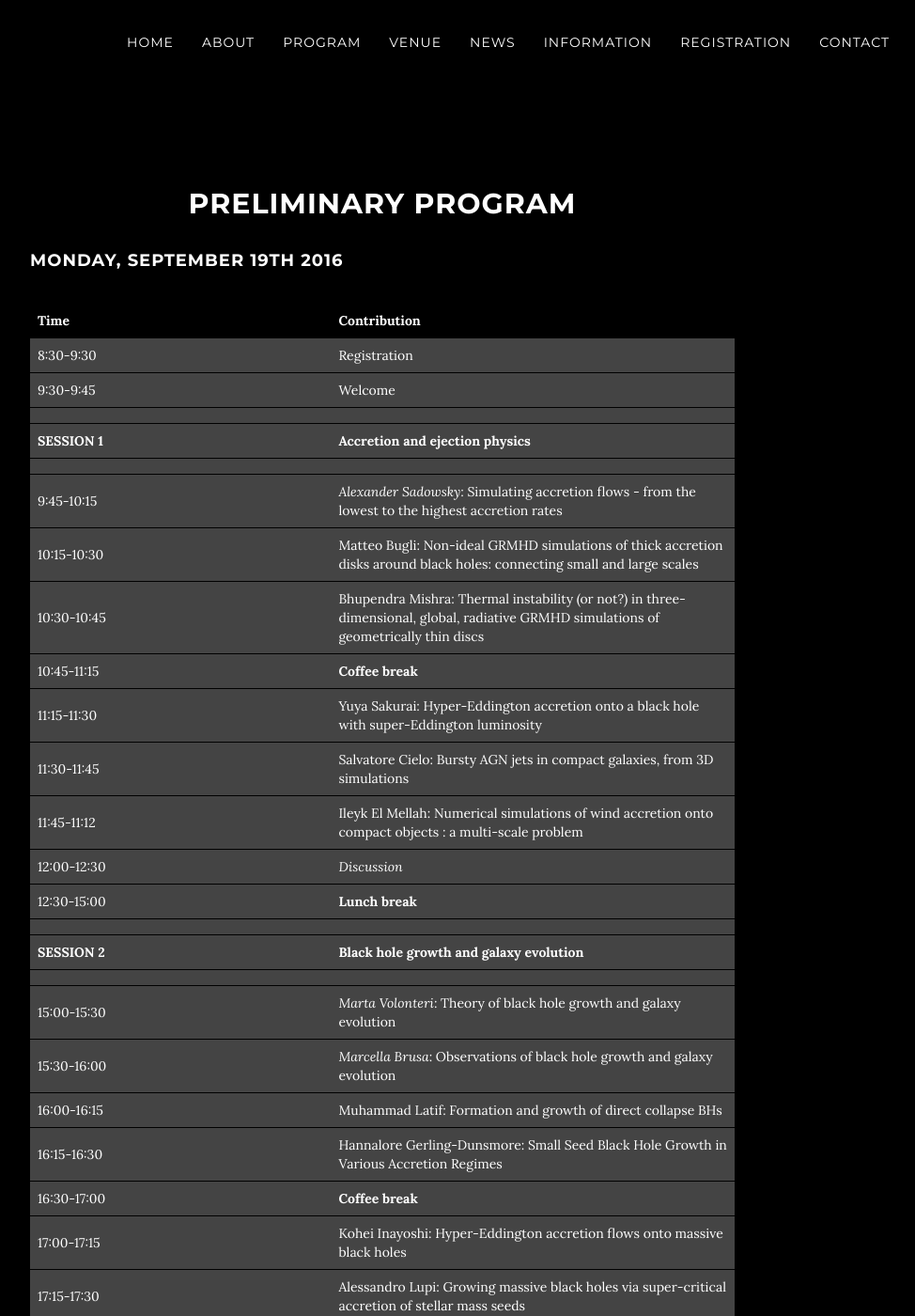
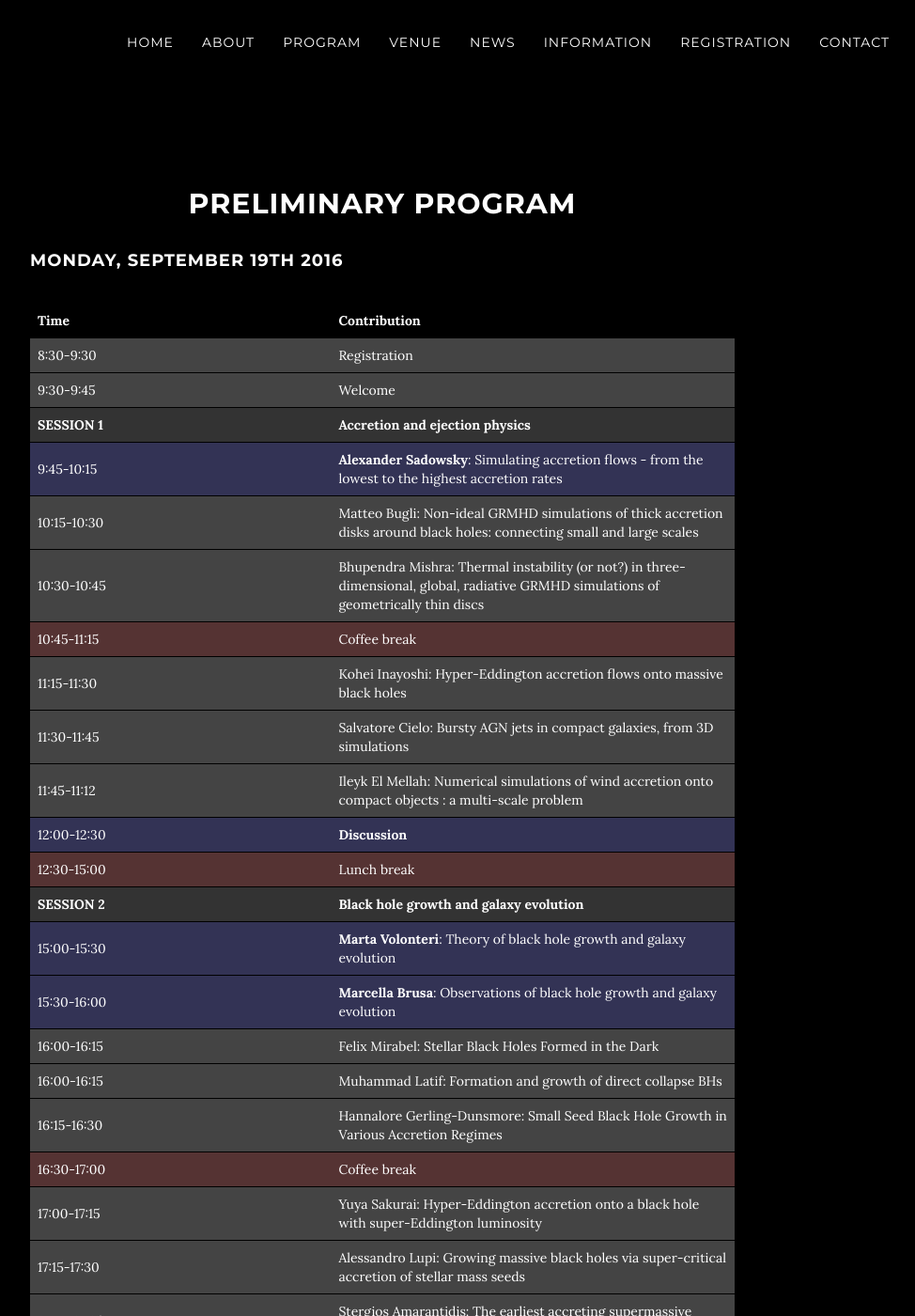
Before and after one commit to breakingthelimits/supereddington2016, a Jekyll site: the page built from program/index.html, in a window 1280 px wide and 1400 px high. Shown: the whole window at 94% size, without its empty margins (248-1222 px from the left). Built offline with Jekyll 4.4.1, drawn with Linux system fonts in a browser that asks for light colours; some of the changed text lies outside the part shown.

Commit message:
Change formatting of table

```diff
--- a/program/index.html
+++ b/program/index.html
@@ -18,107 +18,96 @@ Monday, September 19th 2016
 </tr>
 </thead>
 <tbody>
-<tr class="odd">
+<tr >
 <td align="left">8:30-9:30</td>
 <td align="left">Registration</td>
 </tr>
-<tr class="odd">
+<tr >
 <td align="left">9:30-9:45</td>
 <td align="left">Welcome</td>
 </tr>
-<tr class="even">
-<td align="left"></td>
-<td align="left"></td>
-</tr>
-<tr class="odd">
+<tr  style="background-color: #333333">
 <td align="left"><strong>SESSION 1</strong></td>
 <td align="left"><strong>Accretion and ejection physics </strong></td>
 </tr>
-<tr class="even">
-<td align="left"></td>
-<td align="left"></td>
+<tr style="background-color: #333355">
+<td align="left">9:45-10:15</td>
+<td align="left"><strong>Alexander Sadowsky</strong>: Simulating accretion flows - from the lowest to the highest accretion rates</td>
 </tr>
-<tr class="odd">
-<td align="left">9:45-10:15</td>
-<td align="left"><em>Alexander Sadowsky</em>: Simulating accretion flows - from the lowest to the highest accretion rates</td>
-</tr>
-<tr class="even">
+<tr >
 <td align="left">10:15-10:30</td>
 <td align="left">Matteo Bugli: Non-ideal GRMHD simulations of thick accretion disks around black holes: connecting small and large scales</td>
 </tr>
-<tr class="odd">
+<tr >
 <td align="left">10:30-10:45</td>
 <td align="left">Bhupendra Mishra: Thermal instability (or not?) in three-dimensional, global, radiative GRMHD simulations of geometrically thin discs</td>
 </tr>
-<tr class="even">
+<tr style="background-color: #553333">
 <td align="left">10:45-11:15</td>
-<td align="left"><strong>Coffee break</strong></td>
+<td align="left">Coffee break</td>
 </tr>
-<tr class="odd">
+<tr >
 <td align="left">11:15-11:30</td>
-<td align="left">Yuya Sakurai: Hyper-Eddington accretion onto a black hole with super-Eddington luminosity</td>
+<td align="left">Kohei Inayoshi: Hyper-Eddington accretion flows onto massive black holes
+</td>
 </tr>
-<tr class="even">
+<tr >
 <td align="left">11:30-11:45</td>
 <td align="left">Salvatore Cielo: Bursty AGN jets in compact galaxies, from 3D simulations</td>
 </tr>
-<tr class="odd">
+<tr >
 <td align="left">11:45-11:12</td>
 <td align="left">Ileyk El Mellah: Numerical simulations of wind accretion onto compact objects : a multi-scale problem</td>
 </tr>
-<tr class="even">
+<tr style="background-color: #333355">
 <td align="left">12:00-12:30</td>
-<td align="left"><em>Discussion</em></td>
+<td align="left"><strong>Discussion</strong></td>
 </tr>
-<tr class="odd">
+<tr style="background-color: #553333">
 <td align="left">12:30-15:00</td>
-<td align="left"><strong>Lunch break</strong></td>
+<td align="left">Lunch break</td>
 </tr>
-<tr class="even">
-<td align="left"></td>
-<td align="left"></td>
-</tr>
-<tr class="odd">
+<tr  style="background-color: #333333">
 <td align="left"><strong>SESSION 2</strong></td>
 <td align="left"><strong>Black hole growth and galaxy evolution</strong></td>
 </tr>
-<tr class="even">
-<td align="left"></td>
-<td align="left"></td>
+<tr style="background-color: #333355">
+<td align="left">15:00-15:30</td>
+<td align="left"><strong>Marta Volonteri</strong>: Theory of black hole growth and galaxy evolution</td>
 </tr>
-<tr class="odd">
-<td align="left">15:00-15:30</td>
-<td align="left"><em>Marta Volonteri</em>: Theory of black hole growth and galaxy evolution</td>
+<tr style="background-color: #333355">
+<td align="left">15:30-16:00</td>
+<td align="left"><strong>Marcella Brusa</strong>: Observations of black hole growth and galaxy evolution</td>
 </tr>
-<tr class="even">
-<td align="left">15:30-16:00</td>
-<td align="left"><em>Marcella Brusa</em>: Observations of black hole growth and galaxy evolution</td>
+<tr >
+<td align="left">16:00-16:15</td>
+<td align="left">Felix Mirabel: Stellar Black Holes Formed in the Dark</td>
 </tr>
-<tr class="odd">
+<tr >
 <td align="left">16:00-16:15</td>
 <td align="left">Muhammad Latif: Formation and growth of direct collapse BHs</td>
 </tr>
-<tr class="even">
+<tr >
 <td align="left">16:15-16:30</td>
 <td align="left">Hannalore Gerling-Dunsmore: Small Seed Black Hole Growth in Various Accretion Regimes</td>
 </tr>
-<tr class="odd">
+<tr style="background-color: #553333">
 <td align="left">16:30-17:00</td>
-<td align="left"><strong>Coffee break</strong></td>
+<td align="left">Coffee break</td>
 </tr>
-<tr class="even">
+<tr >
 <td align="left">17:00-17:15</td>
-<td align="left">Kohei Inayoshi: Hyper-Eddington accretion flows onto massive black holes</td>
+<td align="left">Yuya Sakurai: Hyper-Eddington accretion onto a black hole with super-Eddington luminosity</td>
 </tr>
-<tr class="odd">
+<tr >
 <td align="left">17:15-17:30</td>
 <td align="left">Alessandro Lupi: Growing massive black holes via super-critical accretion of stellar mass seeds</td>
 </tr>
-<tr class="even">
+<tr >
 <td align="left">17:30-17:45</td>
 <td align="left">Stergios Amarantidis: The earliest accreting supermassive black holes : indications from models for future observations</td>
 </tr>
-<tr class="odd">
+<tr >
 <td align="left">17:45-18:00</td>
 <td align="left">Laura Blecha: Uncovering the Signatures of Obscured AGN in Mergers</td>
 </tr>
@@ -140,105 +129,97 @@ Tuesday, September 20th 2016
 </tr>
 </thead>
 <tbody>
-<tr class="odd">
+<tr >
 <td align="left">9:30-9:45</td>
 <td align="left">Andrea Negri: AGN feeding and feedback in numerical simulations</td>
 </tr>
-<tr class="even">
+<tr >
 <td align="left">9:45-10:00</td>
 <td align="left">Giorgio Lanzuisi:Super Eddington accretion in PG1247+267</td>
 </tr>
-<tr class="odd">
+<tr >
 <td align="left">10:00-10:15</td>
 <td align="left">Benny Trakhtenbrot: New Constraints on the Radiative Efficiencies of the Highest-Redshift Quasars</td>
 </tr>
-<tr class="even">
+<tr style="background-color: #333355">
 <td align="left">10:15-10:45</td>
-<td align="left"><em>Discussion</em></td>
+<td align="left"><strong>Discussion</strong></td>
 </tr>
-<tr class="odd">
+<tr style="background-color: #553333">
 <td align="left">10:45-11:15</td>
-<td align="left"><strong>Coffee break</strong></td>
+<td align="left">Coffee break</td>
 </tr>
-<tr class="even">
-<td align="left"></td>
-<td align="left"></td>
-</tr>
-<tr class="odd">
+<tr  style="background-color: #333333">
 <td align="left"><strong>SESSION 3</strong></td>
 <td align="left"><strong>Active Galactic Nuclei and quasars</strong></td>
 </tr>
-<tr class="even">
-<td align="left"></td>
-<td align="left"></td>
+<tr style="background-color: #333355">
+<td align="left">11:15-11:45</td>
+<td align="left"><strong>Chris Reynolds</strong></td>
 </tr>
-<tr class="odd">
-<td align="left">11:15-11:45</td>
-<td align="left"><em>Chris Reynolds</em></td>
-</tr>
-<tr class="even">
+<tr >
 <td align="left">11:45-12:00</td>
 <td align="left">- Francesco Tombesi: Evidence for a super-Eddington wind in the ultraluminous infrared galaxy IRAS F11119+3257?</td>
 </tr>
-<tr class="odd">
+<tr >
 <td align="left">12:00-12:15</td>
 <td align="left">James Reeves: Broad Soft X-ray Absorption Lines from the Quasar Wind in PDS 456.</td>
 </tr>
-<tr class="even">
+<tr >
 <td align="left">12:15-12:30</td>
 <td align="left">Valentina Braito: Revealing the nature of AGN winds; from the fast to the slow components</td>
 </tr>
-<tr class="odd">
+<tr style="background-color: #553333">
 <td align="left">12:30-15:00</td>
-<td align="left"><em>Lunch break</em></td>
+<td align="left">Lunch break</td>
 </tr>
-<tr class="even">
+<tr >
 <td align="left">15:00-15:15</td>
 <td align="left">Kouichi Hagino: Ultra-fast disk wind from a high accretion rate black hole 1H 0707-495</td>
 </tr>
-<tr class="odd">
+<tr >
 <td align="left">15:15-15:30</td>
 <td align="left">Francesca Panessa: AGN from low to high Eddington ratios: the X-ray and radio perspective</td>
 </tr>
-<tr class="even">
+<tr >
 <td align="left">15:30-15:45</td>
 <td align="left">Martin Ward: New evidence that some of the gamma-ray detected Narrow Line Seyfert 1s are Super Eddingtion Sources</td>
 </tr>
-<tr class="odd">
+<tr >
 <td align="left">15:45-16:00</td>
 <td align="left">Manuela Bischetti: Revealing the heaviest, highly-accreting SMBHs at the heart of hyper-luminous quasars</td>
 </tr>
-<tr class="even">
+<tr >
 <td align="left">16:00-16:15</td>
 <td align="left">Mary Loli Martínez-Aldama: Exploring the spectral properties of highly accreting quasars at high redshift</td>
 </tr>
-<tr class="odd">
+<tr >
 <td align="left">16:15-16:30</td>
 <td align="left">Ken Ebisawa: Origin of spectral variations of Seyfert 1 galaxies</td>
 </tr>
-<tr class="even">
+<tr style="background-color: #553333">
 <td align="left">16:30-17:00</td>
-<td align="left"><strong>Coffee break</strong></td>
+<td align="left">Coffee break</td>
 </tr>
-<tr class="odd">
+<tr >
 <td align="left">17:00-17:15</td>
 <td align="left">Misaki Mizumoto: Characteristic X-ray spectral variations in the iron L-band of IRAS 13224-3089, 1H 0707-495 and NGC 4051</td>
 </tr>
-<tr class="even">
+<tr >
 <td align="left">17:15-17:30</td>
 <td align="left">Tracey Jane Turner: Measuring Light Echos in NGC 4051</td>
 </tr>
-<tr class="odd">
+<tr >
 <td align="left">17:30-17:45</td>
 <td align="left">Emanuele Nardini: Discovery of transient iron fluorescence in the bare Seyfert Ark 120</td>
 </tr>
-<tr class="even">
+<tr >
 <td align="left">17:45-18:00</td>
 <td align="left">Yoshiyuki Inoue: Discovery of the millimeter excess in a nearby Seyfert nucleus: Toward unveiling the magnetic field in the vicinity of a supermassive black hole</td>
 </tr>
-<tr class="odd">
+<tr style="background-color: #333355">
 <td align="left">18:00-18:30</td>
-<td align="left"><em>Discussion</em> - Andrew King</td>
+<td align="left"><strong>Discussion</strong> - Andrew King</td>
 </tr>
 </tbody>
 </table>
@@ -258,59 +239,59 @@ Wednesday, September 21st 2016
 </tr>
 </thead>
 <tbody>
-<tr class="odd">
+<tr  style="background-color: #333333">
 <td align="left"><strong>SESSION 5(1)</strong></td>
 <td align="left"><strong>Ultraluminous X-ray sources</strong></td>
 </tr>
-<tr class="even">
+<tr style="background-color: #333355">
 <td align="left">9:30-10:00</td>
-<td align="left"><em>Mar Mezcua</em>: Multiwavelength observations of ULXs</td>
+<td align="left"><strong>Mar Mezcua</strong>: Multiwavelength observations of ULXs</td>
 </tr>
-<tr class="odd">
+<tr >
 <td align="left">10:00-10:15</td>
 <td align="left">Luca Zampieri: Multiwavelength variability and super-Eddington accretion in Ultraluminous X-ray sources</td>
 </tr>
-<tr class="even">
+<tr >
 <td align="left">10:15-10:30</td>
 <td align="left">Marianne Heida: NIR spectroscopy of ULXs</td>
 </tr>
-<tr class="odd">
+<tr >
 <td align="left">10:30-10:45</td>
 <td align="left">Kristhell López: Near Infrared Counterparts of ULXs</td>
 </tr>
-<tr class="even">
+<tr >
 <td align="left">10:45-11:00</td>
 <td align="left">Hannah Earnshaw: Soft ULXs at the Eddington Threshold</td>
 </tr>
-<tr class="odd">
+<tr style="background-color: #553333">
 <td align="left">11:00-11:30</td>
-<td align="left"><strong>Coffee break</strong></td>
+<td align="left">Coffee break</td>
 </tr>
-<tr class="even">
+<tr  style="background-color: #333333">
 <td align="left"><strong>SESSION 7</strong></td>
 <td align="left"><strong>New and future observatories</strong></td>
 </tr>
-<tr class="odd">
+<tr style="background-color: #333355">
 <td align="left">11:30-12:00</td>
-<td align="left">Didier Barret: Athena</td>
+<td align="left"><strong>Didier Barret</strong>: Athena</td>
 </tr>
-<tr class="even">
+<tr style="background-color: #333355">
 <td align="left">12:00-12:30</td>
-<td align="left">Nicolo’ D’Amico: SRT and INAF missions</td>
+<td align="left"><strong>Nicolo’ D’Amico</strong>: SRT and INAF missions</td>
 </tr>
-<tr class="odd">
+<tr style="background-color: #333355">
 <td align="left">12:30-13:00</td>
-<td align="left"><em>Discussion</em></td>
+<td align="left"><strong>Discussion</strong></td>
 </tr>
-<tr class="even">
+<tr style="background-color: #553333">
 <td align="left">13:00-14:00</td>
-<td align="left"><em>Lunch break</em></td>
+<td align="left">Lunch break</td>
 </tr>
-<tr class="odd">
+<tr >
 <td align="left"></td>
 <td align="left"></td>
 </tr>
-<tr class="even">
+<tr style="background-color: #553333">
 <td align="left">14:00-22:00</td>
 <td align="left"><strong>SOCIAL TRIP + DINNER</strong></td>
 </tr>
@@ -332,105 +313,97 @@ Thursday, September 22nd 2016
 </tr>
 </thead>
 <tbody>
-<tr class="odd">
+<tr  style="background-color: #333333">
 <td align="left"><strong>SESSION 4</strong></td>
 <td align="left"><strong>Galactic super-Eddington black holes and neutron stars</strong></td>
 </tr>
-<tr class="even">
+<tr style="background-color: #333355">
 <td align="left">9:30-10:00</td>
-<td align="left"><em>Rob Fender</em>: Review talk</td>
+<td align="left"><strong>Rob Fender</strong>: Review talk</td>
 </tr>
-<tr class="odd">
+<tr >
 <td align="left">10:00-10:15</td>
 <td align="left">Katja Pottschmidt: Broad band continuum spectra of accreting pulsars around / above the critical luminosity</td>
 </tr>
-<tr class="even">
+<tr >
 <td align="left">10:15-10:30</td>
 <td align="left">Matteo Bachetti: M82 X-2: an ultraluminous pulsar</td>
 </tr>
-<tr class="odd">
+<tr style="background-color: #553333">
 <td align="left">10:30-11:00</td>
-<td align="left"><strong>Coffee break</strong></td>
+<td align="left">Coffee break</td>
 </tr>
-<tr class="even">
+<tr >
 <td align="left">11:00-11:15</td>
 <td align="left">Sara Elisa Motta: V404 Cyg: a super-critical obscured micro-quasar</td>
 </tr>
-<tr class="odd">
+<tr >
 <td align="left">11:15-11:30</td>
 <td align="left">Rebecca Nealon: QPOs from misaligned accretion discs</td>
 </tr>
-<tr class="even">
+<tr >
 <td align="left">11:30-11:45</td>
 <td align="left">Valery Suleimanov: Super-Eddington accretion luminosity of highly magnetized neutron stars</td>
 </tr>
-<tr class="odd">
+<tr >
 <td align="left">11:45-12:00</td>
 <td align="left">Jamie Court: Exotic Variability in IGR J17091-3624; A Comparison with GRS 1915+105</td>
 </tr>
-<tr class="even">
+<tr style="background-color: #333355">
 <td align="left">12:00-12:30</td>
-<td align="left"><em>Discussion</em> - Felix Mirabel</td>
+<td align="left"><strong>Discussion</strong> - Felix Mirabel</td>
 </tr>
-<tr class="odd">
+<tr style="background-color: #553333">
 <td align="left">12:30-15:00</td>
-<td align="left"><strong>Lunch break</strong></td>
+<td align="left">Lunch break</td>
 </tr>
-<tr class="even">
-<td align="left"></td>
-<td align="left"></td>
-</tr>
-<tr class="odd">
+<tr  style="background-color: #333333">
 <td align="left"><strong>SESSION 5(2)</strong></td>
 <td align="left"><strong>Ultraluminous X-ray sources (2)</strong></td>
 </tr>
-<tr class="even">
-<td align="left"></td>
-<td align="left"></td>
+<tr style="background-color: #333355">
+<td align="left">15:00-15:30</td>
+<td align="left"><strong>Ken Ohsuga</strong>: Theory of ULXs</td>
 </tr>
-<tr class="odd">
-<td align="left">15:00-15:30</td>
-<td align="left"><em>Ken Ohsuga</em>: Theory of ULXs</td>
+<tr style="background-color: #333355">
+<td align="left">15:30-16:00</td>
+<td align="left"><strong>Matthew Middleton</strong>: Observations of ULXs</td>
 </tr>
-<tr class="even">
-<td align="left">15:30-16:00</td>
-<td align="left"><em>Matthew Middleton</em>: Observations of ULXs</td>
-</tr>
-<tr class="odd">
+<tr >
 <td align="left">16:00-16:15</td>
 <td align="left">Tim Roberts: At the extremes of super-Eddington accretion</td>
 </tr>
-<tr class="even">
+<tr >
 <td align="left">16:15-16:30</td>
 <td align="left">Andrew Sutton: Crossing the Eddington limit: investigating accretion disc spectra in ultraluminous X-ray sources and sub-Eddington binaries</td>
 </tr>
-<tr class="odd">
+<tr style="background-color: #553333">
 <td align="left">16:30-17:00</td>
-<td align="left"><strong>Coffee break</strong></td>
+<td align="left">Coffee break</td>
 </tr>
-<tr class="even">
+<tr >
 <td align="left">17:00-17:15</td>
 <td align="left">Ciro Pinto: Discovery of powerful winds in ultraluminous X-ray sources</td>
 </tr>
-<tr class="odd">
+<tr >
 <td align="left">17:15-17:30</td>
 <td align="left">Michal Bursa: Effects of geometry and mass accretion rate on thermal spectra of ULX sources</td>
 </tr>
-<tr class="even">
+<tr >
 <td align="left">17:30-17:45</td>
 <td align="left">Ivan Zolotukhin: A Search for Hyperluminous X-Ray Sources in the XMM-Newton Source Catalog</td>
 </tr>
-<tr class="odd">
+<tr >
 <td align="left">17:45-18:00</td>
 <td align="left">Shogo Kobayashi: Comparing ULXs with the other High-Eddington Sources</td>
 </tr>
-<tr class="even">
+<tr >
 <td align="left">18:00-18:15</td>
 <td align="left">Takumi Ogawa: A unified model for ULXs and ULSs; radiation hydrodynamics simulations of super-Eddington accretion flows</td>
 </tr>
-<tr class="odd">
+<tr style="background-color: #333355">
 <td align="left">18:15-18:45</td>
-<td align="left"><em>Discussion</em></td>
+<td align="left"><strong>Discussion</strong></td>
 </tr>
 </tbody>
 </table>
@@ -450,45 +423,41 @@ Friday, September 23rd 2016
 </tr>
 </thead>
 <tbody>
-<tr class="odd">
+<tr  style="background-color: #333333">
 <td align="left"><strong>SESSION 6</strong></td>
 <td align="left"><strong>Gamma-ray bursts and tidal disruption events</strong></td>
 </tr>
-<tr class="even">
-<td align="left"></td>
-<td align="left"></td>
+<tr style="background-color: #333355">
+<td align="left">9:30-10:00</td>
+<td align="left"><strong>Stefanie Komossa</strong>: Jetted and non-jetted tidal disruption events</td>
 </tr>
-<tr class="odd">
-<td align="left">9:30-10:00</td>
-<td align="left"><em>Stefanie Komossa</em>: Jetted and non-jetted tidal disruption events</td>
+<tr style="background-color: #333355">
+<td align="left">10:00-10:30</td>
+<td align="left"><strong>Andrei Beloborodov</strong>: Review of GRBs</td>
 </tr>
-<tr class="even">
-<td align="left">10:00-10:30</td>
-<td align="left"><em>Andrei Beloborodov</em>: Review of GRBs</td>
+<tr style="background-color: #553333">
+<td align="left">10:30-11:00</td>
+<td align="left">Coffee break</td>
 </tr>
-<tr class="odd">
-<td align="left">10:30-11:00</td>
-<td align="left"><strong>Coffee break</strong></td>
-</tr>
-<tr class="even">
+<tr >
 <td align="left">11:00-11:15</td>
 <td align="left">Erin Kara: Relativistic reverberation in a tidal disruption event</td>
 </tr>
-<tr class="odd">
+<tr >
 <td align="left">11:15-11:30</td>
 <td align="left">Lixin Jane Dai: Tidal disruption events as a probe of super-Eddington accretion</td>
 </tr>
-<tr class="even">
+<tr >
 <td align="left">11:30-11:45</td>
 <td align="left">Ayako Ishii: Coupled Computation of Radiative Transfer with Relativistic Hydrodynamics Relevant to GRB Emission Process</td>
 </tr>
-<tr class="odd">
+<tr style="background-color: #333355">
 <td align="left">11:45-12:15</td>
-<td align="left"><em>Discussion</em> - Luigi Piro</td>
+<td align="left"><strong>Discussion</strong> - Luigi Piro</td>
 </tr>
-<tr class="even">
+<tr style="background-color: #333355">
 <td align="left">12:15-12:30</td>
-<td align="left"><em>Conclusions</em></td>
+<td align="left"><strong>Conclusions</strong></td>
 </tr>
 </tbody>
 </table>
```
